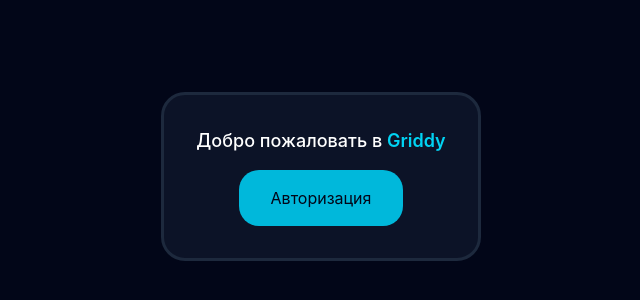
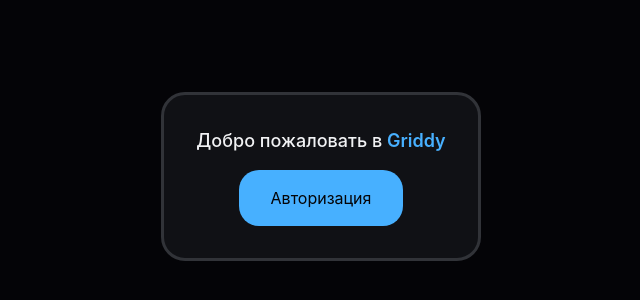
Before and after one commit to enokent1/Griddy, a Vue app: page / in a window 1280 px wide. Shown: the part 224-524 px from the top of the page, without its empty margins (319-959 px from the left). Built offline with nearby package versions, Linux system fonts and the light colour scheme.

Commit message:
style: refresh dark theme colors

```diff
--- a/src/app/styles/main.css
+++ b/src/app/styles/main.css
@@ -3,7 +3,8 @@
 body {
   margin: 0;
   min-height: 100vh;
-  color: #f8fafc;
+  color: var(--color-text-primary);
+  background-color: var(--color-background);
   font-family: Inter, sans-serif;
 }
 
--- a/src/pages/home/ui/HomePage.vue
+++ b/src/pages/home/ui/HomePage.vue
@@ -1,14 +1,11 @@
 <template>
-  <main
-    class="home-page">
-    <div
-      class="home-page__card">
+  <main class="home-page">
+    <div class="home-page__card">
       <h1 class="home-page__title">
-        Добро пожаловать в <span class="home-page__title-highlight">Griddy</span>
+        Добро пожаловать в
+        <span class="home-page__title-highlight">Griddy</span>
       </h1>
-      <RouterLink
-        to="/login"
-        class="home-page__action-button">
+      <RouterLink to="/login" class="home-page__action-button">
         Авторизация
       </RouterLink>
     </div>
@@ -40,7 +37,7 @@
   &__title {
     font-size: large;
     font-weight: 500;
-    color: white;
+    color: var(--color-text-primary);
 
     &-highlight {
       color: var(--color-brand);
--- a/src/shared/lib/colors/theme.scss
+++ b/src/shared/lib/colors/theme.scss
@@ -1,41 +1,45 @@
 [data-theme="dark"] {
-  --color-background: oklch(12.9% 0.042 264.695);
+  --color-background: oklch(11% 0.008 270);
+  --color-surface: oklch(16% 0.008 270);
+  --color-surface-elevated: oklch(20% 0.01 270);
+  --color-surface-hover: oklch(24% 0.01 270);
+  --color-surface-soft: oklch(18% 0.008 270);
 
-  --color-surface: oklch(20.8% 0.042 265.755);
-  --color-surface-elevated: oklch(20.8% 0.042 265.755 / 0.9);
-  --color-surface-muted: oklch(20.8% 0.042 265.755 / 0.8);
-  --color-surface-soft: oklch(20.8% 0.042 265.755 / 0.7);
+  --color-border: oklch(28% 0.01 270);
+  --color-border-hover: oklch(38% 0.01 270);
+  --color-border-subtle: oklch(24% 0.01 270);
+  --color-border-strong: oklch(36% 0.01 270);
 
-  --color-border-subtle: oklch(78.9% 0.154 211.53 / 0.2);
-  --color-border-strong: oklch(85.4% 0.15 195.2 / 0.6);
+  --color-text-primary: oklch(96% 0.003 270);
+  --color-text-secondary: oklch(72% 0.004 270);
+  --color-text-muted: oklch(58% 0.004 270);
+  --color-text-inverse: oklch(12% 0.008 270);
 
-  --color-text-primary: oklch(96.8% 0.007 247.896);
-  --color-text-secondary: oklch(86.9% 0.02 252.894);
-  --color-text-inverse: oklch(100% 0 89.876);
+  --color-accent: oklch(74% 0.17 250);
+  --color-accent-hover: oklch(80% 0.17 250);
+  --color-accent-foreground: oklch(16% 0.01 270);
+  --color-brand: oklch(74% 0.17 250);
+  --color-brand-bright: oklch(80% 0.17 250);
 
-  --color-brand: oklch(78.9% 0.154 211.53);
-  --color-brand-bright: oklch(86.5% 0.127 207.078);
-  --color-action: oklch(71.5% 0.143 215.221);
-  --color-action-foreground: oklch(27.9% 0.041 260.031);
-  --color-hover: oklch(27.9% 0.037 260.031);
+  --color-error: oklch(68% 0.19 24);
+  --color-error-surface: oklch(22% 0.03 24);
+  --color-action: oklch(74% 0.17 250);
+  --color-action-foreground: oklch(16% 0.01 270);
+  --color-hover: oklch(24% 0.01 270);
 
-  --color-error: oklch(70.4% 0.191 22.216);
-  --color-error-surface: oklch(63.7% 0.237 25.331 / 0.3);
+  --color-code-card-backround: #24292e;
+  --color-card-background: oklch(18% 0.008 270);
+  --color-card-border: oklch(32% 0.01 270);
+  --color-header-background: oklch(14% 0.008 270);
+  --color-sidebar-background: oklch(13% 0.008 270);
+  --color-header-hover-background: oklch(22% 0.01 270);
+  --color-header-gradient-start: oklch(68% 0.16 250);
+  --color-header-gradient-end: oklch(78% 0.16 250);
+  --color-header-text: oklch(94% 0.003 270);
+  --color-header-muted-text: oklch(70% 0.004 270);
+  --color-profile-background: oklch(18% 0.008 270);
+  --color-profile-border-hover: oklch(34% 0.01 270);
 
-  --color-avatar-background: oklch(55.5% 0.146 48.998);
-  --color-avatar-text: oklch(100% 0 89.876);
-
-  --color-header-gradient-start: oklch(78.9% 0.154 211.53);
-  --color-header-gradient-end: oklch(50.5% 0.24 235);
-  --color-header-text: oklch(96.8% 0.007 247.896);
-  --color-header-muted-text: oklch(71% 0.017 251);
-  --color-header-background: oklch(20.8% 0.042 265.755 / 0.9);
-  --color-header-border: oklch(20.8% 0.042 265.755 / 0.7);
-  --color-header-hover-background: oklch(28% 0.055 262 / 0.8);
-
-  --color-sidebar-background: oklch(20.8% 0.042 265.755 / 0.8);
-  --color-card-background: oklch(20.8% 0.042 265.755 / 0.8);
-  --color-card-border: oklch(27.9% 0.041 260.031);
-  --color-profile-background: oklch(20.8% 0.042 265.755 / 0.7);
-  --color-profile-border-hover: oklch(78.9% 0.154 211.53 / 0.5);
+  --color-avatar-background: oklch(55% 0.13 45);
+  --color-avatar-text: oklch(98% 0 0);
 }
```
